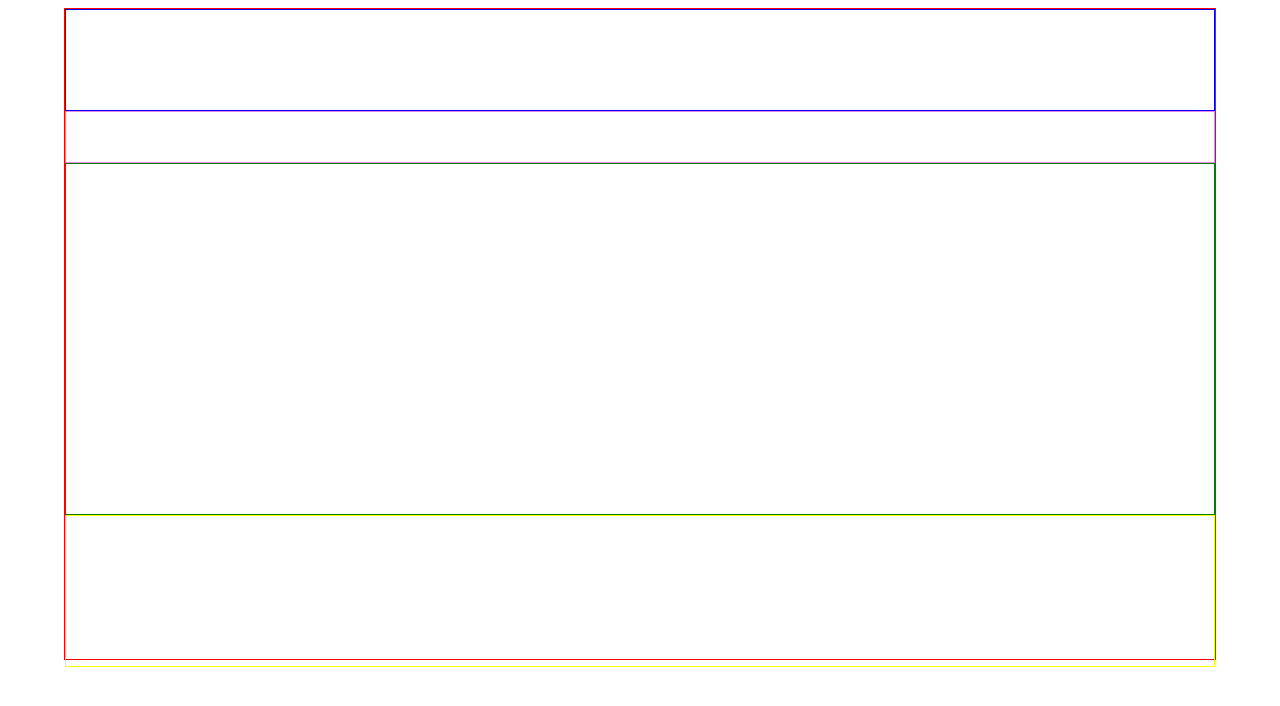
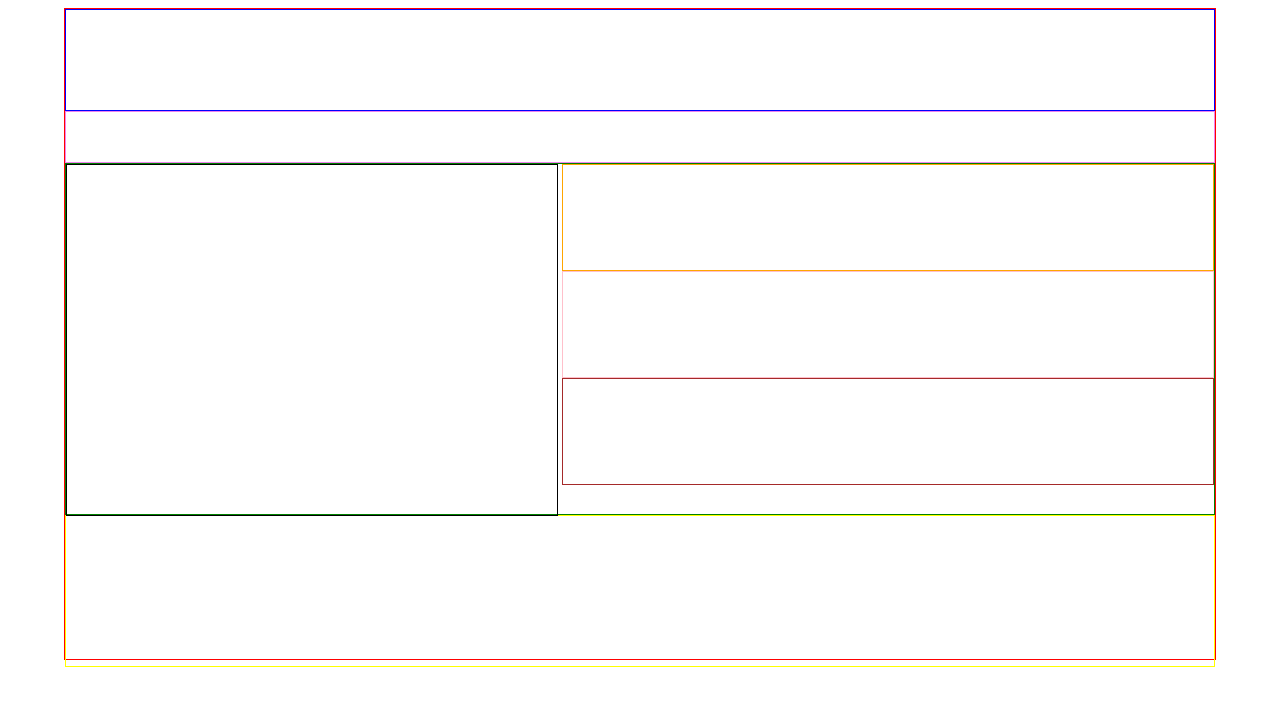
Before and after one commit to buzons/burgershop, a plain HTML site: page docs/index.html in a window 1280 px wide. Drawn offline with Linux system fonts and the light colour scheme.

Commit message:
listo lo de los articulos

```diff
--- a/docs/efecto.css
+++ b/docs/efecto.css
@@ -22,3 +22,29 @@ section{
 footer{
     border: 1px solid yellow;
     height: 150px;
+}
+article{
+    border: 1px solid black;
+    height: 350px;
+    width:  490px;
+    margin: auto;
+    float: left;
+}
+aside1{
+    border: 1px solid orange;
+    height: 105px;
+    width:  650px;
+    float: right;
+}
+aside2{
+    border: 1px solid pink;
+    height: 105px;
+    width:  650px;
+    float: right;
+}
+aside3{
+    border: 1px solid brown;
+    height: 105px;
+    width:  650px;
+    float: right;
+}
--- a/docs/index.html
+++ b/docs/index.html
@@ -16,6 +16,11 @@
 
         </nav>
         <section>
+            <article></article>
+            <aside1></aside1>
+             <aside2></aside2>
+             <aside3></aside3>
+
 
         </section>
         <footer>
```
